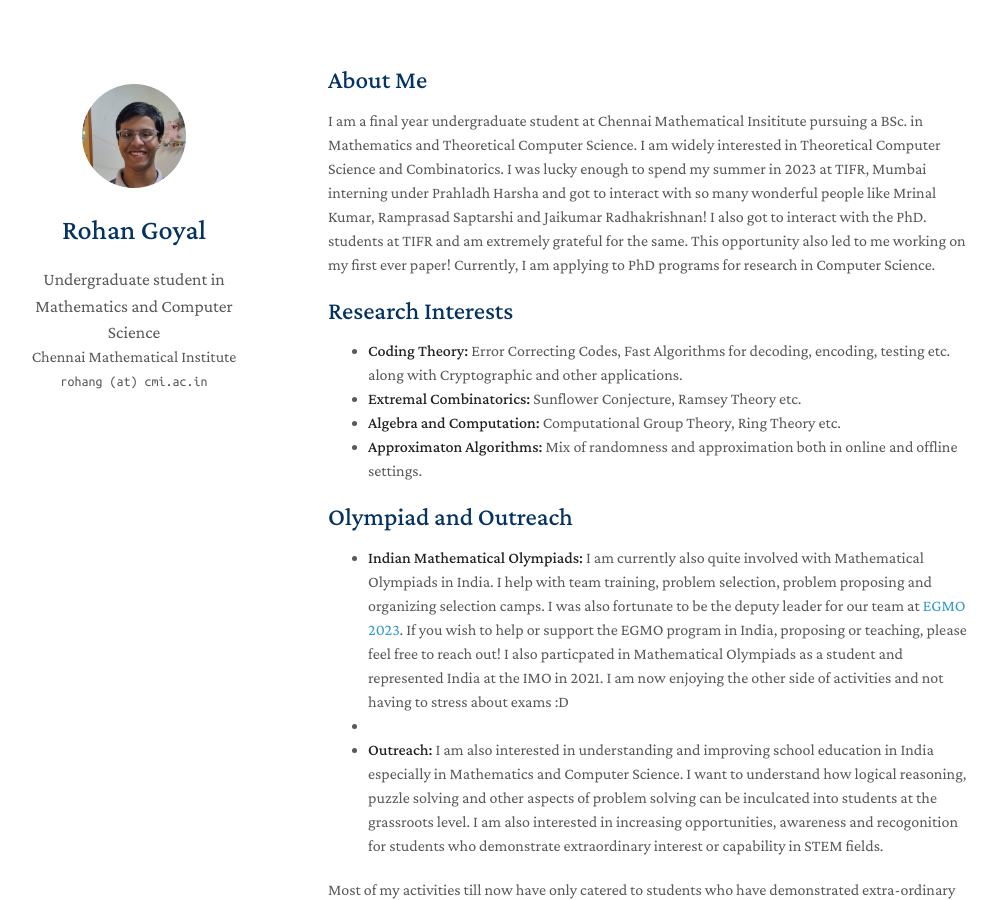
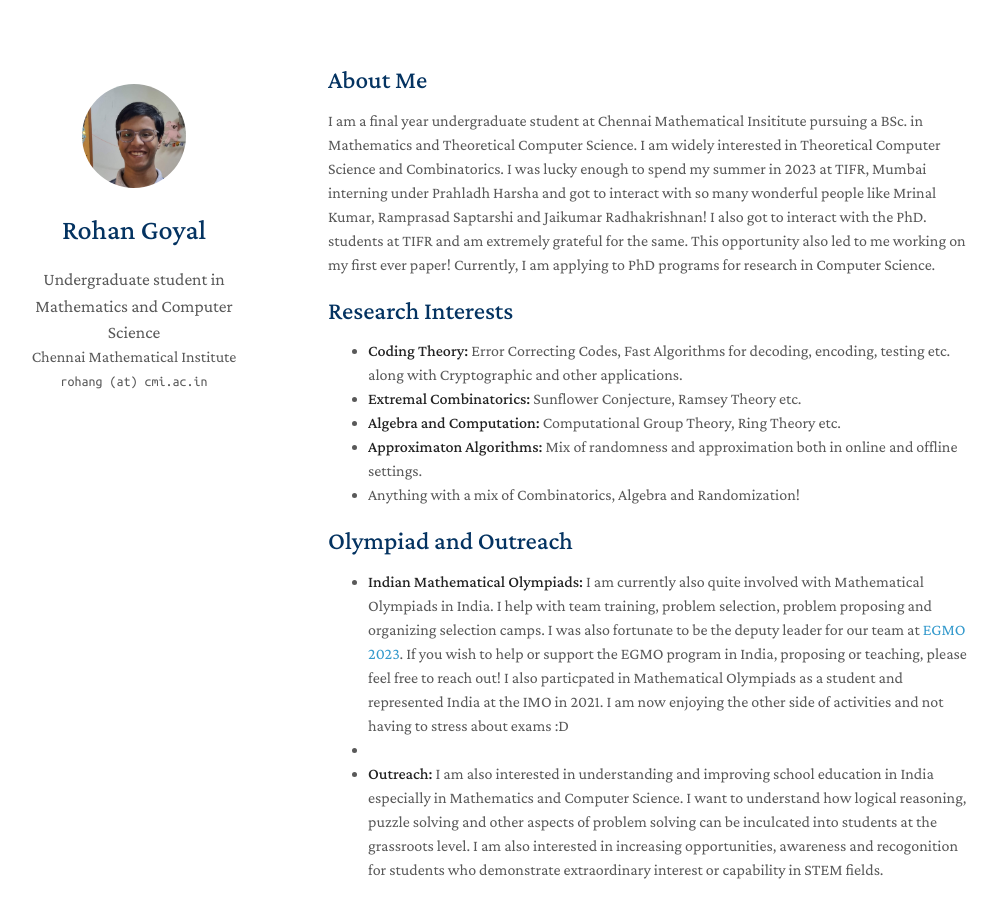
Before and after one commit to goyal-rohan/goyal-rohan.github.io, a Jekyll site: the page built from index.md, in a window 1280 px wide and 900 px high. Shown: the whole window, without its empty margins (142-1140 px from the left). Built offline with Jekyll 4.4.1, drawn with Linux system fonts in a browser that asks for light colours; nearby versions of some CDN libraries; a style sheet for code colours, icons or effects is not loaded; our own code applies the rules of GitHub Pages for plain Markdown files.

Commit message:
modifications

```diff
--- a/index.md
+++ b/index.md
@@ -13,6 +13,7 @@ I am a final year undergraduate student at Chennai Mathematical Insititute pursu
 - **Extremal Combinatorics:** Sunflower Conjecture, Ramsey Theory etc.
 - **Algebra and Computation:** Computational Group Theory, Ring Theory etc.
 - **Approximaton Algorithms:** Mix of randomness and approximation both in online and offline settings.
+- Anything with a mix of Combinatorics, Algebra and Randomization!
 
 ## Olympiad and Outreach
 
```
